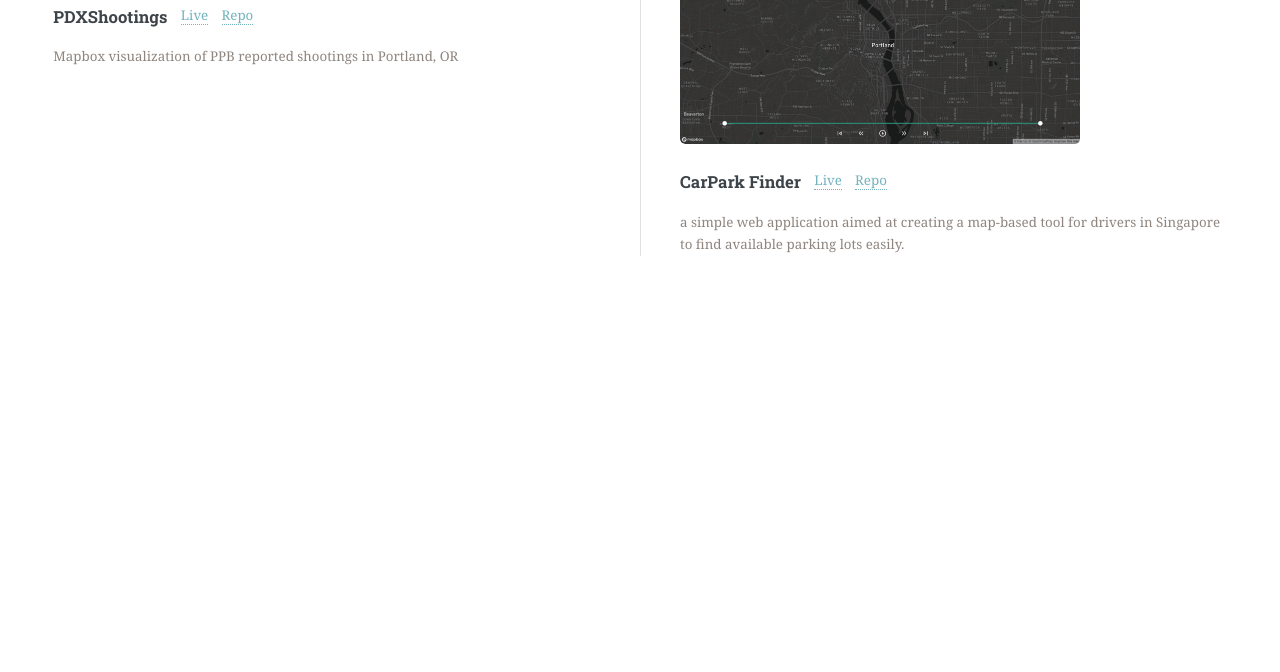
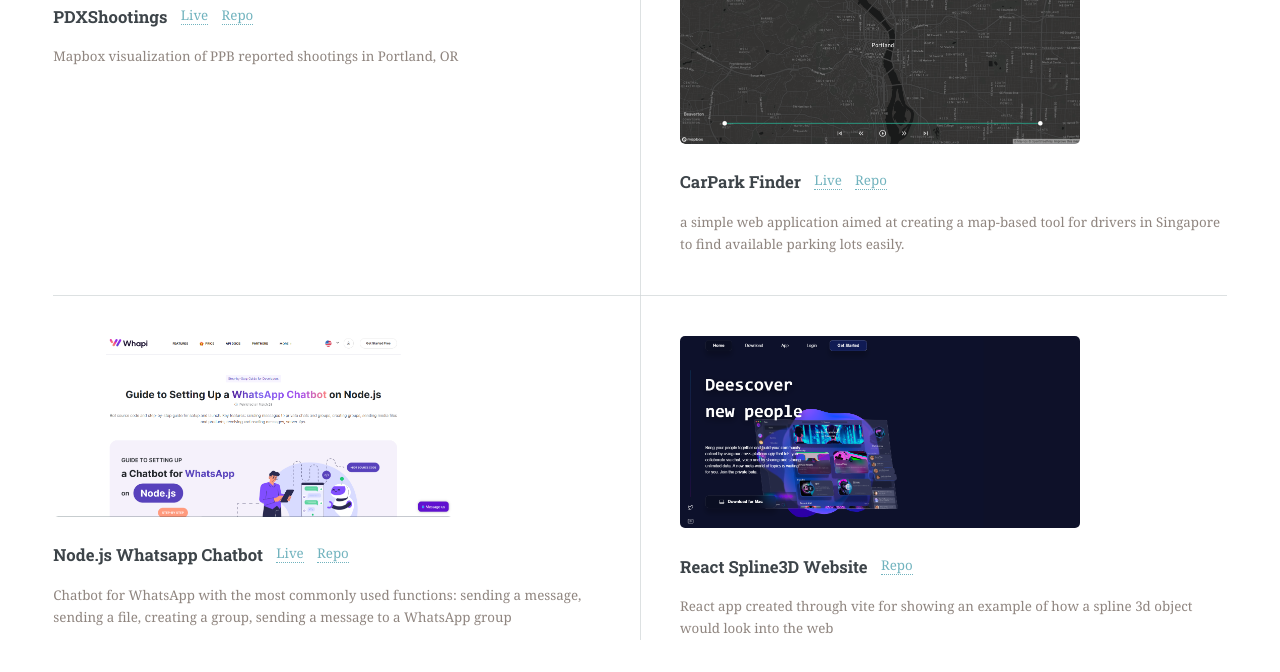
Before and after one commit to jesusmanuelhenaorodriguez/jesusmanuelhenaorodriguez.github.io, a plain HTML site: page index.html in a window 1280 px wide. Shown: the part 1342-2014 px from the top of the page. Before the commit the page ends 1653 px from the top, so only its background shows below. Drawn offline with nearby package versions, Linux system fonts and the light colour scheme.

Commit message:
Update portfolio

```diff
--- a/index.html
+++ b/index.html
@@ -37,7 +37,7 @@
 
 											<p class="about-me">
 		As a software engineer, I seek creatively stimulating work, and I am particularly interested in Blockchain technology,
-		game development and Machine Learning. My favorite languages are JavaScript, C#, and Ruby.
+		game development and Machine Learning. My favorite languages are JavaScript, Python.
 											</p>
 
 
@@ -51,7 +51,6 @@
 													class="button big">
 													Resume
 												</a>
-												 <!-- <a href="#" class="button big">Learn More</a> -->
 											</li>
 											<li>
 												<a href="https://github.com/illiadovgan"
@@ -59,7 +58,6 @@
 													class="button big">
 													GitHub
 												</a>
-												 <!-- <a href="#" class="button big">Learn More</a> -->
 											</li>
 
 										</ul>
@@ -82,15 +80,6 @@
 												<p></p>
 											</div>
 										</article>
-
-										<!-- <article>
-											<span class="icon iconify" data-icon="simple-icons:redux" data-inline="false"></span>
-											<span class="icon solid fa-paper-plane"></span>
-											<div class="content">
-												<h3>Redux</h3>
-												<p></p>
-											</div>
-										</article> -->
 
 										<article>
 											<span class="icon icon-javascript-alt"></span>
@@ -207,44 +196,26 @@
 												<li><a target="_blank" href="https://github.com/illiadovgan/carparkfinder">Repo</a></li>
 											</ul>
 											<p>a simple web application aimed at creating a map-based tool for drivers in Singapore to find available parking lots easily.</p>
-											<!-- <p>
-												<strong>
-													React, Redux, Ruby on Rails, PostgreSQL, JavaScript, SASS, NPM, and Webpack.
-												</strong>
-											</p> -->
-										</article>
-										<!-- <article>
-											<a href="#" class="image"><img src="images/pic03.jpg" alt="" /></a>
-											<h3>Tempus ullamcorper</h3>
-											<p>Aenean ornare velit lacus, ac varius enim lorem ullamcorper dolore. Proin aliquam facilisis ante interdum. Sed nulla amet lorem feugiat tempus aliquam.</p>
-											<ul class="actions">
-												<li><a href="#" class="button">More</a></li>
-											</ul>
-										</article> -->
-										<!-- <article>
-											<a href="#" class="image"><img src="images/pic04.jpg" alt="" /></a>
-											<h3>Sed etiam facilis</h3>
-											<p>Aenean ornare velit lacus, ac varius enim lorem ullamcorper dolore. Proin aliquam facilisis ante interdum. Sed nulla amet lorem feugiat tempus aliquam.</p>
-											<ul class="actions">
-												<li><a href="#" class="button">More</a></li>
-											</ul>
-										</article> -->
-										<!-- <article>
-											<a href="#" class="image"><img src="images/pic05.jpg" alt="" /></a>
-											<h3>Feugiat lorem aenean</h3>
-											<p>Aenean ornare velit lacus, ac varius enim lorem ullamcorper dolore. Proin aliquam facilisis ante interdum. Sed nulla amet lorem feugiat tempus aliquam.</p>
-											<ul class="actions">
-												<li><a href="#" class="button">More</a></li>
-											</ul>
 										</article>
 										<article>
-											<a href="#" class="image"><img src="images/pic06.jpg" alt="" /></a>
-											<h3>Amet varius aliquam</h3>
-											<p>Aenean ornare velit lacus, ac varius enim lorem ullamcorper dolore. Proin aliquam facilisis ante interdum. Sed nulla amet lorem feugiat tempus aliquam.</p>
+											<a href="https://whapi.cloud/setting-up-chatbot-whatsapp-nodejs" target="_blank" class="image"><img src="./assets/images/proj_3.png" alt="" /></a>
+											<!-- <h3>Betzy</h3> -->
 											<ul class="actions">
-												<li><a href="#" class="button">More</a></li>
+												<li><h3>Node.js Whatsapp Chatbot</h3></li>
+												<li><a target="_blank" href="https://whapi.cloud/setting-up-chatbot-whatsapp-nodejs">Live</a></li>
+												<li><a target="_blank" href="https://github.com/illiadovgan/nodejs-whatsapp-saas">Repo</a></li>
 											</ul>
-										</article> -->
+											<p>Chatbot for WhatsApp with the most commonly used functions: sending a message, sending a file, creating a group, sending a message to a WhatsApp group</p>
+										</article>
+										<article>
+											<div class="image"><img src="./assets/images/proj_4.png" alt="" /></div>
+											<!-- <h3>Betzy</h3> -->
+											<ul class="actions">
+												<li><h3>React Spline3D Website</h3></li>
+												<li><a target="_blank" href="https://github.com/illiadovgan/react-spline-website">Repo</a></li>
+											</ul>
+											<p>React app created through vite for showing an example of how a spline 3d object would look into the web</p>
+										</article>
 									</div>
 								</section>
 
@@ -255,83 +226,15 @@
 					<div id="sidebar">
 						<div class="inner">
 
-							<!-- Search -->
-								<!-- <section id="search" class="alt">
-									<form method="post" action="#">
-										<input type="text" name="query" id="query" placeholder="Search" />
-									</form>
-								</section> -->
-
-							<!-- Menu -->
 								<nav id="menu">
 									<header class="major">
 										<h2>Menu</h2>
 									</header>
 									<ul>
-										<li><a href="index.html">Home</a>
-											<!-- <span class="opener">Homepage</span>
-											<ul>
-												<li><a href="#">Lorem Dolor</a></li>
-												<li><a href="#">Ipsum Adipiscing</a></li>
-												<li><a href="#">Tempus Magna</a></li>
-												<li><a href="#">Feugiat Veroeros</a></li>
-											</ul>										 -->
-										</li>
-
-
-										<!-- <li><a href="generic.html">Generic</a></li>
-										<li><a href="elements.html">Elements</a></li>
-										<li>
-											<span class="opener">Submenu</span>
-											<ul>
-												<li><a href="#">Lorem Dolor</a></li>
-												<li><a href="#">Ipsum Adipiscing</a></li>
-												<li><a href="#">Tempus Magna</a></li>
-												<li><a href="#">Feugiat Veroeros</a></li>
-											</ul>
-										</li>
-										<li><a href="#">Etiam Dolore</a></li>
-										<li><a href="#">Adipiscing</a></li>
-										<li>
-											<span class="opener">Another Submenu</span>
-											<ul>
-												<li><a href="#">Lorem Dolor</a></li>
-												<li><a href="#">Ipsum Adipiscing</a></li>
-												<li><a href="#">Tempus Magna</a></li>
-												<li><a href="#">Feugiat Veroeros</a></li>
-											</ul>
-										</li>
-										<li><a href="#">Maximus Erat</a></li>
-										<li><a href="#">Sapien Mauris</a></li>
-										<li><a href="#">Amet Lacinia</a></li> -->
+										<li><a href="index.html">Home</a></li>
 									</ul>
 								</nav>
 
-							<!-- Section -->
-								<!-- <section>
-									<header class="major">
-										<h2>Ante interdum</h2>
-									</header>
-									<div class="mini-posts">
-										<article>
-											<a href="#" class="image"><img src="images/pic07.jpg" alt="" /></a>
-											<p>Aenean ornare velit lacus, ac varius enim lorem ullamcorper dolore aliquam.</p>
-										</article>
-										<article>
-											<a href="#" class="image"><img src="images/pic08.jpg" alt="" /></a>
-											<p>Aenean ornare velit lacus, ac varius enim lorem ullamcorper dolore aliquam.</p>
-										</article>
-										<article>
-											<a href="#" class="image"><img src="images/pic09.jpg" alt="" /></a>
-											<p>Aenean ornare velit lacus, ac varius enim lorem ullamcorper dolore aliquam.</p>
-										</article>
-									</div>
-									<ul class="actions">
-										<li><a href="#" class="button">More</a></li>
-									</ul>
-								</section> -->
-
-							<!-- Section -->
 								<section>
 									<header class="major">
 										<h2>Contact</h2>
```
Also changed, not shown: assets/images/proj_3.png (added), assets/images/proj_4.png (added).
